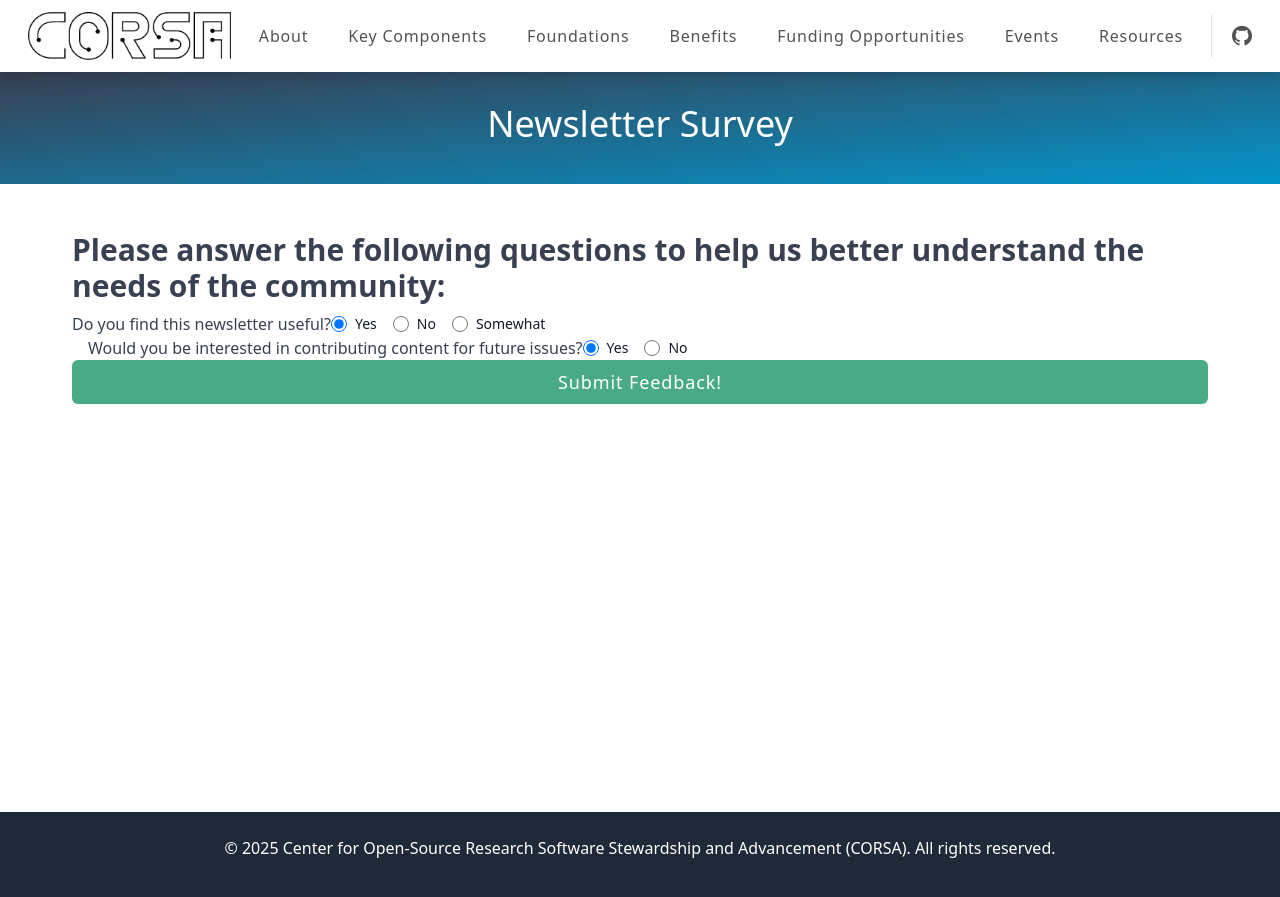
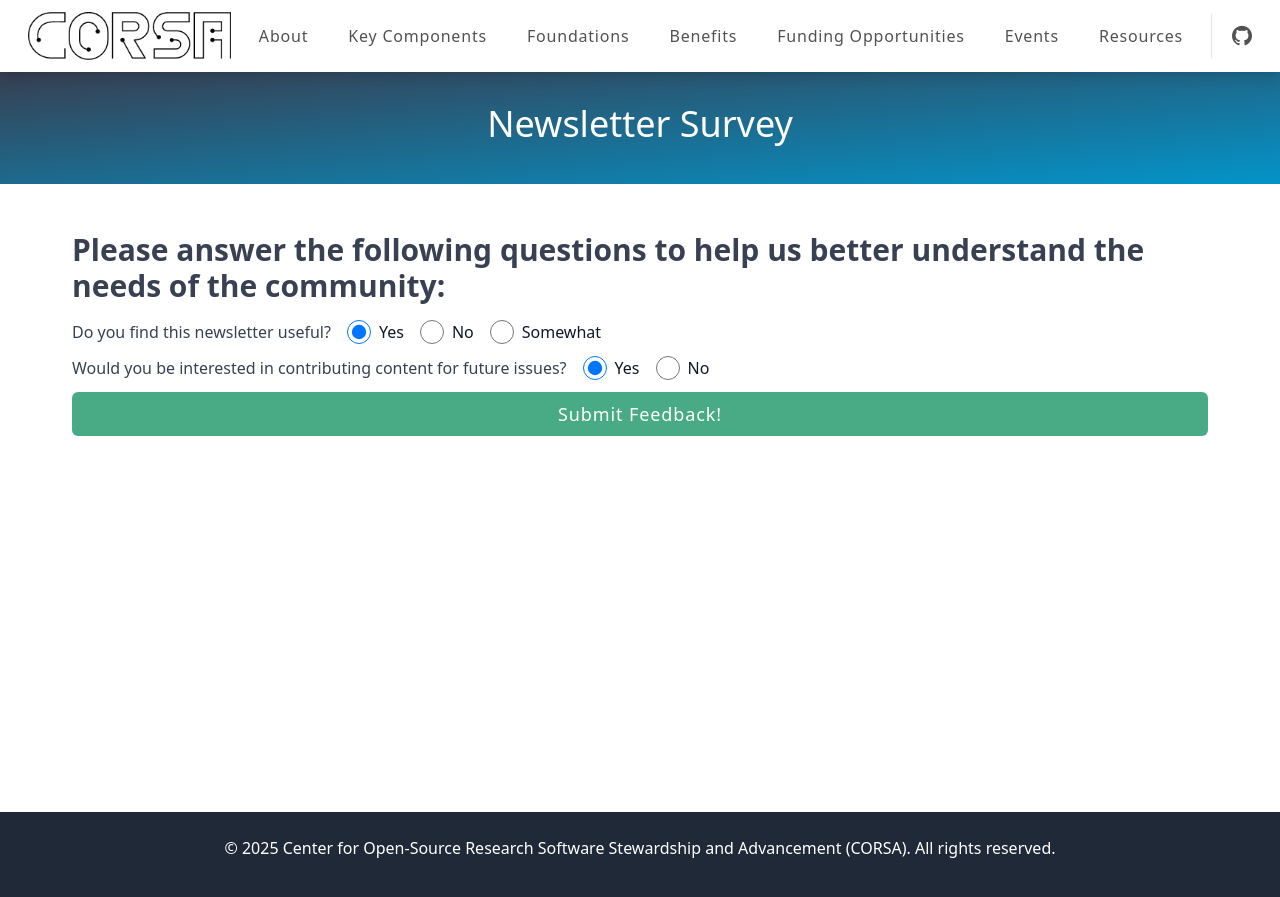
Before and after one commit to corsa-center/corsa-center.github.io, a Jekyll site: the page built from docs/newsletters/survey.md, in a window 1280 px wide. Shown: the top 897 px of the page. Built offline with Jekyll 4.4.1, drawn with Linux system fonts in a browser that asks for light colours; nearby versions of some CDN libraries.

Commit message:
Survey formatting

```diff
--- a/docs/newsletters/survey.md
+++ b/docs/newsletters/survey.md
@@ -4,43 +4,44 @@ title: Newsletter Survey
 ---
 
 <h2>Please answer the following questions to help us better understand the needs of the community:</h2>
-
+<p>
 <form method="post" id="form">
     <input type="hidden" name="access_key" value="3f914129-5b99-4256-91bc-9996fd047c40">
     <input type="hidden" name="subject" value="Newsletter Survey Response">
     <input type="checkbox" name="botcheck" id="" style="display: none;">
 
-  <div class="form-control space-x-4">
+  <div class="flex flex-col gap-3">
    <!-- Input Type Radio Button -->
    <div class="flex">
-       <label>Do you find this newsletter useful?</label>
+       <div class="flex items-center me-4">Do you find this newsletter useful?</div>
        <div class="flex items-center me-4">
-           <input class="w-4 h-4 text-blue-600 bg-gray-100 border-gray-300 focus:ring-blue-500 dark:focus:ring-blue-600 dark:ring-offset-gray-800 focus:ring-2 dark:bg-gray-700 dark:border-gray-600" type="radio" id="useful-1" name="useful" value="yes" checked="checked">
-           <label for="useful-1" class="ms-2 text-sm font-medium text-gray-900 dark:text-gray-300">Yes</label>
+           <input class="w-6 h-6 rounded-full text-blue-600 bg-gray-100 border-gray-300 focus:ring-blue-500 dark:focus:ring-blue-600 dark:ring-offset-gray-800 focus:ring-2 dark:bg-gray-700 dark:border-gray-600" type="radio" id="useful-1" name="useful" value="yes" checked="checked">
+           <label for="useful-1" class="ms-2 text-gray-900 dark:text-gray-300">Yes</label>
        </div>
        <div class="flex items-center me-4">
-           <input class="w-4 h-4 text-blue-600 bg-gray-100 border-gray-300 focus:ring-blue-500 dark:focus:ring-blue-600 dark:ring-offset-gray-800 focus:ring-2 dark:bg-gray-700 dark:border-gray-600" type="radio" id="useful-2" name="useful" value="no">
-            <label for="useful-2" class="ms-2 text-sm font-medium text-gray-900 dark:text-gray-300">No</label>
+           <input class="w-6 h-6 text-blue-600 bg-gray-100 border-gray-300 focus:ring-blue-500 dark:focus:ring-blue-600 dark:ring-offset-gray-800 focus:ring-2 dark:bg-gray-700 dark:border-gray-600" type="radio" id="useful-2" name="useful" value="no">
+            <label for="useful-2" class="ms-2 text-gray-900 dark:text-gray-300">No</label>
        </div>
        <div class="flex items-center me-4">
-           <input class="w-4 h-4 text-blue-600 bg-gray-100 border-gray-300 focus:ring-blue-500 dark:focus:ring-blue-600 dark:ring-offset-gray-800 focus:ring-2 dark:bg-gray-700 dark:border-gray-600" type="radio" id="useful-3" name="useful" value="somewhat">
-           <label for="useful-3" class="ms-2 text-sm font-medium text-gray-900 dark:text-gray-300">Somewhat</label>
+           <input class="w-6 h-6 text-blue-600 bg-gray-100 border-gray-300 focus:ring-blue-500 dark:focus:ring-blue-600 dark:ring-offset-gray-800 focus:ring-2 dark:bg-gray-700 dark:border-gray-600" type="radio" id="useful-3" name="useful" value="somewhat">
+           <label for="useful-3" class="ms-2 text-gray-900 dark:text-gray-300">Somewhat</label>
        </div>
    </div>
 
    <div class="flex">
-       <label>Would you be interested in contributing content for future issues?</label>
+       <div class="flex items-center me-4">Would you be interested in contributing content for future issues?</div>
        <div class="flex items-center me-4">
-           <input class="w-4 h-4 text-blue-600 bg-gray-100 border-gray-300 focus:ring-blue-500 dark:focus:ring-blue-600 dark:ring-offset-gray-800 focus:ring-2 dark:bg-gray-700 dark:border-gray-600" type="radio" id="content-1" name="content" value="yes" checked="checked">
-            <label for="content-1" class="ms-2 text-sm font-medium text-gray-900 dark:text-gray-300">Yes</label>
+           <input class="w-6 h-6 text-blue-600 bg-gray-100 border-gray-300 focus:ring-blue-500 dark:focus:ring-blue-600 dark:ring-offset-gray-800 focus:ring-2 dark:bg-gray-700 dark:border-gray-600" type="radio" id="content-1" name="content" value="yes" checked="checked">
+            <label for="content-1" class="ms-2 text-gray-900 dark:text-gray-300">Yes</label>
        </div>
        <div class="flex items-center me-4">
-           <input class="w-4 h-4 text-blue-600 bg-gray-100 border-gray-300 focus:ring-blue-500 dark:focus:ring-blue-600 dark:ring-offset-gray-800 focus:ring-2 dark:bg-gray-700 dark:border-gray-600" type="radio" id="content-2" name="content" value="no">
-           <label for="content-2" class="ms-2 text-sm font-medium text-gray-900 dark:text-gray-300">No</label>
+           <input class="w-6 h-6 text-blue-600 bg-gray-100 border-gray-300 focus:ring-blue-500 dark:focus:ring-blue-600 dark:ring-offset-gray-800 focus:ring-2 dark:bg-gray-700 dark:border-gray-600" type="radio" id="content-2" name="content" value="no">
+           <label for="content-2" class="ms-2 text-gray-900 dark:text-gray-300">No</label>
        </div>
    </div>
-  </div>
+
 
   <button class="btn btn-accent btn-lg block w-full cursor-pointer" type="submit">Submit Feedback!</button>
   <div id="result"></div>
+    </div>
 </form>
```
